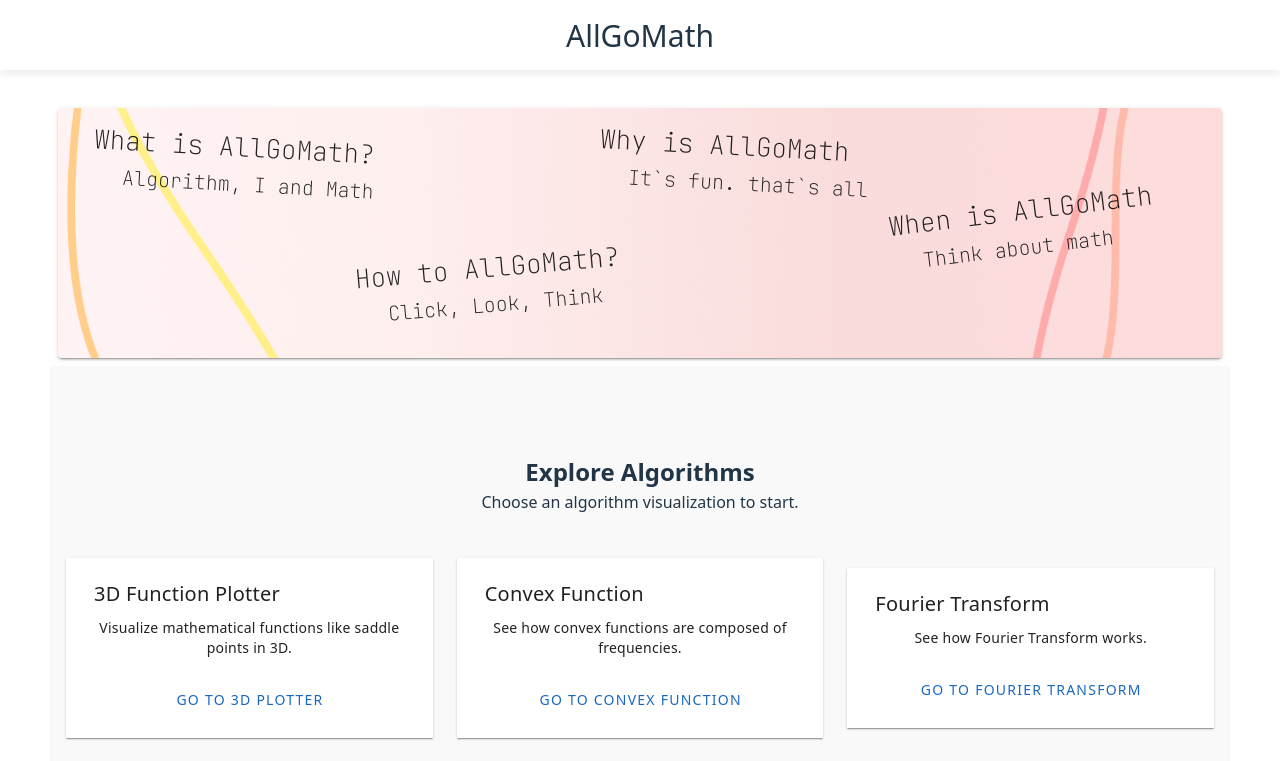
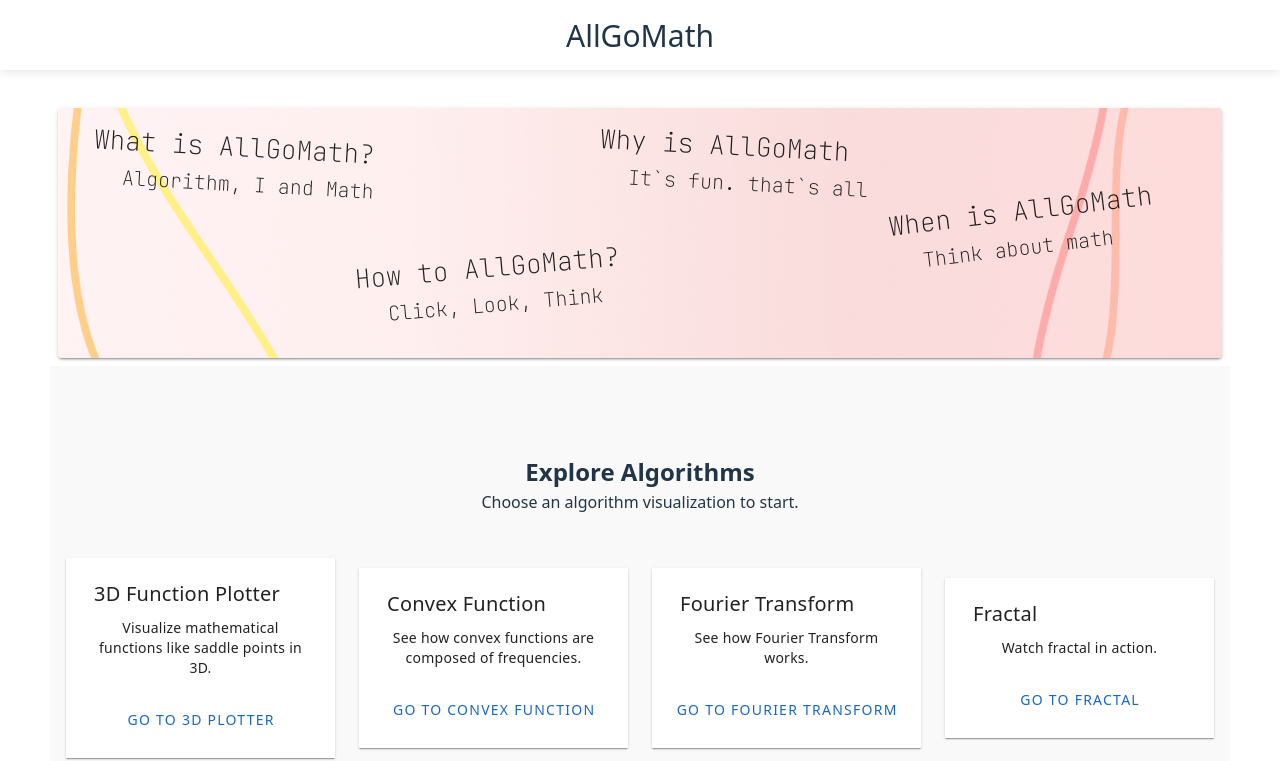
Before and after one commit to YeomYuJun/front_allgo, a Vue app: page / in a window 1280 px wide. Shown: the top 761 px of the page. Built offline with nearby package versions, Linux system fonts and the light colour scheme.

Commit message:
Fix home layout

```diff
--- a/src/components/Home.vue
+++ b/src/components/Home.vue
@@ -51,7 +51,7 @@
             </v-row>
 
             <v-row justify="center" align="center" class="navigation-links">
-                <v-col cols="12" md="4">
+                <v-col cols="12" md="3">
                     <v-card class="pa-3" outlined tile>
                         <v-card-title class="justify-center">3D Function Plotter</v-card-title>
                         <v-card-text class="text-center">
@@ -65,7 +65,7 @@
                     </v-card>
                 </v-col>
 
-                <v-col cols="12" md="4">
+                <v-col cols="12" md="3">
                     <v-card class="pa-3" outlined tile>
                         <v-card-title class="justify-center">Convex Function</v-card-title>
                         <v-card-text class="text-center">
@@ -79,7 +79,7 @@
                     </v-card>
                 </v-col>
 
-                <v-col cols="12" md="4">
+                <v-col cols="12" md="3">
                     <v-card class="pa-3" outlined tile>
                         <v-card-title class="justify-center">Fourier Transform</v-card-title>
                         <v-card-text class="text-center">
@@ -93,7 +93,7 @@
                     </v-card>
                 </v-col>
 
-                <v-col cols="12" md="4">
+                <v-col cols="12" md="3">
                     <v-card class="pa-3" outlined tile>
                         <v-card-title class="justify-center">Fractal</v-card-title>
                         <v-card-text class="text-center">
```
